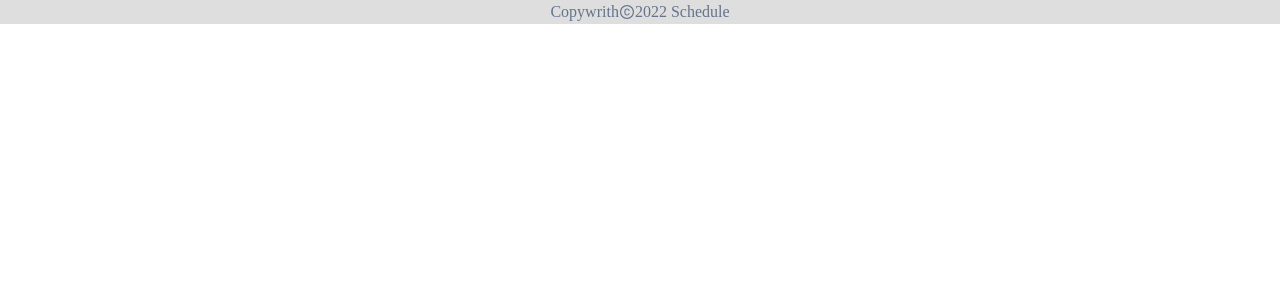
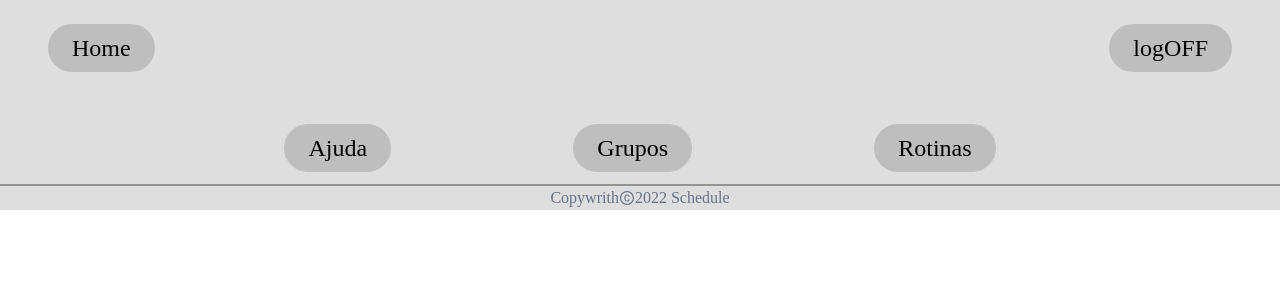
Before and after one commit to Pd-Troia/schedule_vite_tail, a React (Vite) app: page /dashboard/help in a window 1280 px wide. Shown: the top 300 px of the page. Built offline with nearby package versions, Linux system fonts and the light colour scheme; a web font is replaced by a local one.

Commit message:
Nested routes with Outlet

```diff
--- a/src/App.tsx
+++ b/src/App.tsx
@@ -4,6 +4,9 @@ import { BrowserRouter, Routes, Route } from 'react-router-dom'
 import { Register } from './components/pages/Register'
 import { Footer } from './components/layout/Footer'
 import { Dashboard } from './components/pages/Dashboard/Dashboard'
+import { DashboardHelp } from './components/pages/Dashboard/DashboardHelp'
+import { DashboardGroups } from './components/pages/Dashboard/DashboardGroups'
+import { DashboardRoutines } from './components/pages/Dashboard/DashboardRoutines'
 
 function App() {
     return (
@@ -12,7 +15,11 @@ function App() {
                 <Routes>
                     <Route element={<Home />} path="/" />
                     <Route element={<Register />} path="/cadastro" />
-                    <Route element={<Dashboard/>} path="/dashboard" />
+                    <Route element={<Dashboard />} path="/dashboard">
+                        <Route element={<DashboardHelp />} path="/dashboard/help" />
+                        <Route element={<DashboardGroups />}path="/dashboard/groups" />
+                        <Route element={<DashboardRoutines />} path="/dashboard/routines"/>
+                    </Route>
                 </Routes>
             </BrowserRouter>
             <Footer />
--- a/src/components/layout/DashboardHeader.tsx
+++ b/src/components/layout/DashboardHeader.tsx
@@ -11,7 +11,7 @@ export function DashboardHeader(props: IDashboardHeaderProps) {
         textHoverColor: 'greyWeak',
     }
     return (
-        <div className="flex flex-col bg-greyFooter md:text-2xl border-b-2 border-greyStrong ">
+        <div className="flex flex-col border-b-2 border-greyStrong bg-greyFooter md:text-2xl ">
             <div className="flex flex-row justify-between p-4 md:px-12 md:py-6">
                 <div>
                     <Link to="/">
--- a/src/components/pages/Dashboard/Dashboard.tsx
+++ b/src/components/pages/Dashboard/Dashboard.tsx
@@ -1,31 +1,20 @@
-import { createContext } from 'react'
-import { Link, Routes, Route, BrowserRouter } from 'react-router-dom'
-import { DashboardGroups } from './DashboardGroups'
+import { createContext, useEffect } from 'react'
+import {Outlet } from 'react-router-dom'
 import { DashboardHeader } from '../../layout/DashboardHeader'
-import { DashboardHelp } from './DashboardHelp'
-import { DashboardRoutines } from './DashboardRoutines'
 export interface IDashboardProps {}
 export interface IauthContext {
     token: string | null
 }
 const authContext = createContext<IauthContext>({ token: null })
 export function Dashboard(props: IDashboardProps) {
+    useEffect(()=>{
+        console.log("renderizari")
+        return console.log("componente destruido")
+    },[])
     return (
         <authContext.Provider value={{ token: localStorage.getItem('token') }}>
-            <>
-                <DashboardHeader />
-                <Routes>
-                    <Route element={<DashboardHelp />} path="/dashboard/help" />
-                    <Route
-                        element={<DashboardGroups />}
-                        path="/dashboard/groups"
-                    />
-                    <Route
-                        element={<DashboardRoutines />}
-                        path="/dashboard/routines"
-                    />
-                </Routes>
-            </>
+            <DashboardHeader />
+            <Outlet/>
         </authContext.Provider>
     )
 }
--- a/src/components/pages/Dashboard/DashboardGroups.tsx
+++ b/src/components/pages/Dashboard/DashboardGroups.tsx
@@ -6,7 +6,7 @@ export interface IDashboardGroupsProps {
 export function DashboardGroups (props: IDashboardGroupsProps) {
   return (
     <div>
-
+      asdasdasdasdasdadasdasdasdasdasd
     </div>
   );
 }
```
